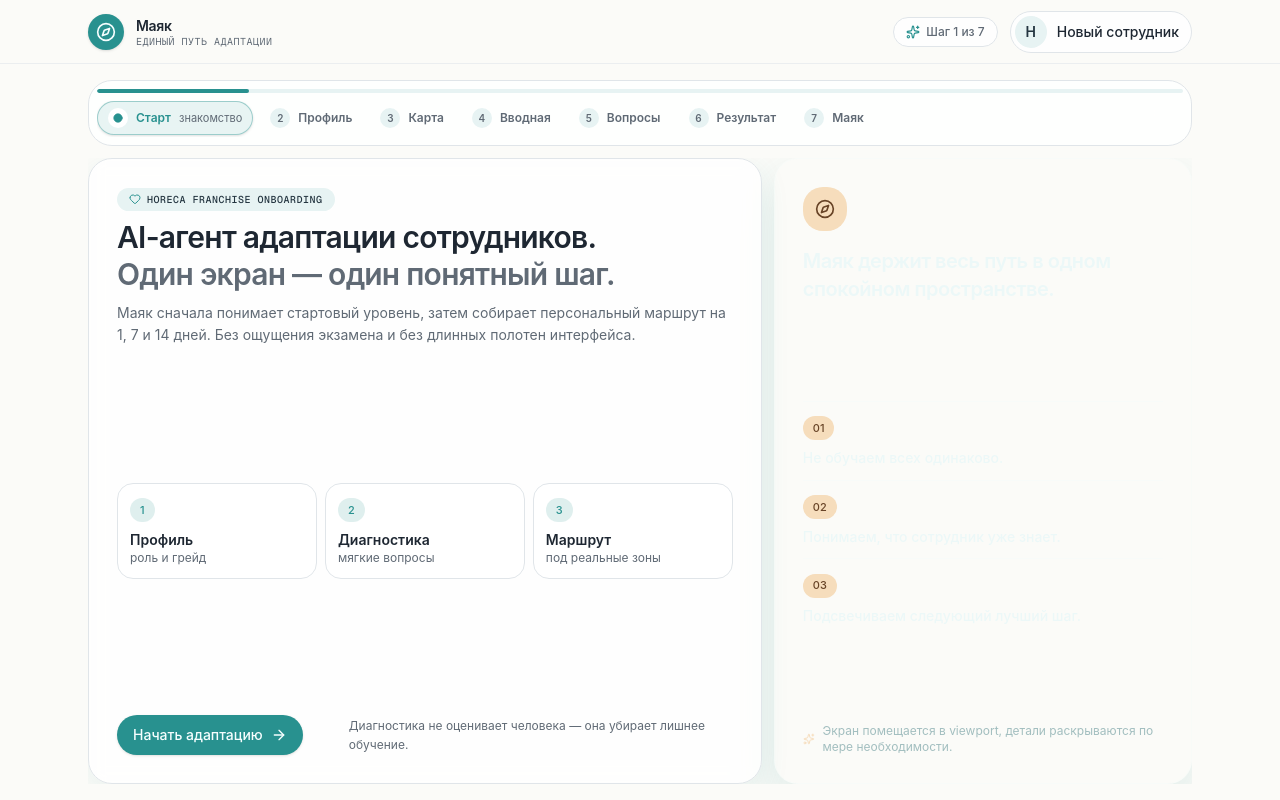
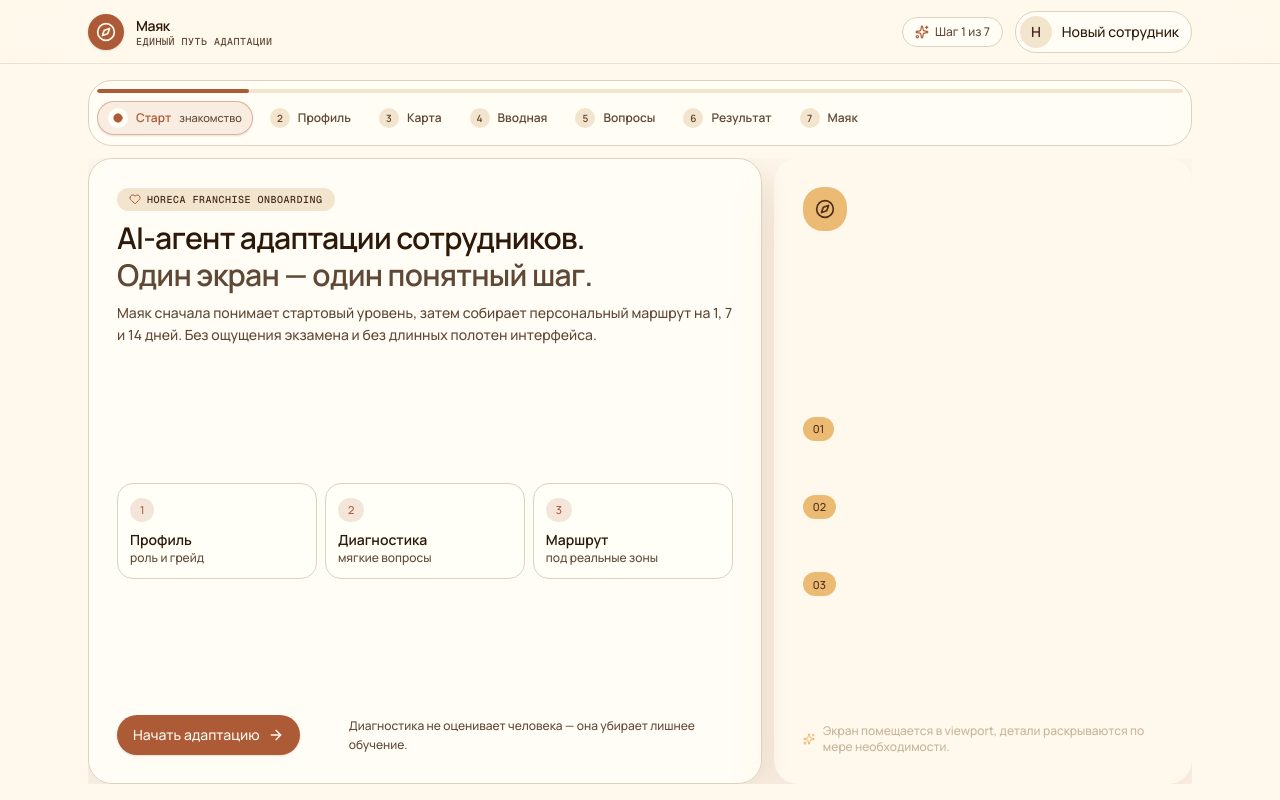
Before and after one commit to Ramilko37/ai-onboarding, a Next.js app: page / in a window 1280 px wide. Built offline with nearby package versions, Linux system fonts and the light colour scheme.

Commit message:
Retheme Mayak palette for HORECA warmth

```diff
--- a/app/globals.css
+++ b/app/globals.css
@@ -1,7 +1,8 @@
 @import "tailwindcss";
 
 @theme inline {
-  --font-sans: var(--font-geist-sans), "Geist Fallback", ui-sans-serif, system-ui, sans-serif;
+  --font-sans: var(--font-manrope), "Manrope Fallback", ui-sans-serif, system-ui, sans-serif;
+  --font-display: var(--font-montserrat), var(--font-manrope), ui-sans-serif, system-ui, sans-serif;
   --font-mono: var(--font-geist-mono), "Geist Mono Fallback", ui-monospace, monospace;
 
   --color-background: var(--background);
@@ -39,48 +40,49 @@
 :root {
   --radius: 1.25rem;
 
-  /* Warm, airy paper background */
-  --background: oklch(0.987 0.004 106);
-  --foreground: oklch(0.27 0.024 252);
+  /* HORECA palette: cream tablecloth, espresso text, copper warmth, herb accents */
+  --background: oklch(0.982 0.018 82);
+  --foreground: oklch(0.235 0.04 56);
 
-  --card: oklch(1 0 0);
-  --card-foreground: oklch(0.27 0.024 252);
+  --card: oklch(0.997 0.009 82);
+  --card-foreground: oklch(0.235 0.04 56);
 
-  --popover: oklch(1 0 0);
-  --popover-foreground: oklch(0.27 0.024 252);
+  --popover: oklch(0.997 0.009 82);
+  --popover-foreground: oklch(0.235 0.04 56);
 
-  /* Calm teal — growth, trust, calm */
-  --primary: oklch(0.6 0.092 193);
-  --primary-foreground: oklch(0.99 0.01 193);
+  /* Copper — hospitality, food craft, warm action */
+  --primary: oklch(0.56 0.12 43);
+  --primary-foreground: oklch(0.99 0.016 82);
 
-  --secondary: oklch(0.955 0.012 200);
-  --secondary-foreground: oklch(0.32 0.03 235);
+  /* Toasted cream — calm surfaces, chips, assistant messages */
+  --secondary: oklch(0.925 0.035 80);
+  --secondary-foreground: oklch(0.31 0.045 55);
 
-  --muted: oklch(0.965 0.006 240);
-  --muted-foreground: oklch(0.52 0.022 250);
+  --muted: oklch(0.945 0.024 78);
+  --muted-foreground: oklch(0.42 0.042 58);
 
-  /* Warm sand accent — friendliness, warmth */
-  --accent: oklch(0.91 0.052 76);
-  --accent-foreground: oklch(0.42 0.066 58);
+  /* Honey — attention, learning-in-progress, friendly emphasis */
+  --accent: oklch(0.82 0.105 76);
+  --accent-foreground: oklch(0.335 0.055 48);
 
-  --border: oklch(0.92 0.008 240);
-  --input: oklch(0.92 0.008 240);
-  --ring: oklch(0.6 0.092 193);
+  --border: oklch(0.865 0.026 75);
+  --input: oklch(0.865 0.026 75);
+  --ring: oklch(0.56 0.12 43);
 
-  /* Soft aurora accents for ambient, futuristic glow */
-  --aurora-1: oklch(0.86 0.07 195);
-  --aurora-2: oklch(0.9 0.06 150);
-  --aurora-3: oklch(0.91 0.05 76);
+  /* Ambient glows: copper, herb, honey — no medical mint */
+  --aurora-1: oklch(0.84 0.075 42);
+  --aurora-2: oklch(0.8 0.07 124);
+  --aurora-3: oklch(0.9 0.082 84);
 
-  /* Deep teal surface for immersive panels (kept calm, never harsh) */
-  --deep: oklch(0.34 0.045 205);
-  --deep-foreground: oklch(0.97 0.012 200);
-  --deep-muted: oklch(0.78 0.03 200);
-  --deep-border: color-mix(in oklch, var(--deep-foreground) 22%, transparent);
+  /* Espresso surface for immersive panels */
+  --deep: oklch(0.285 0.052 55);
+  --deep-foreground: oklch(0.985 0.018 82);
+  --deep-muted: oklch(0.78 0.045 76);
+  --deep-border: color-mix(in oklch, var(--deep-foreground) 20%, transparent);
 
-  /* Soft, tinted shadow */
-  --shadow-soft: 0 20px 50px color-mix(in oklch, var(--primary) 14%, transparent);
-  --shadow-card: 0 10px 30px color-mix(in oklch, var(--primary) 9%, transparent);
+  /* Warm, grounded shadows */
+  --shadow-soft: 0 22px 54px color-mix(in oklch, var(--primary) 18%, transparent);
+  --shadow-card: 0 10px 28px color-mix(in oklch, var(--deep) 11%, transparent);
 
   color-scheme: light;
 }
@@ -99,6 +101,7 @@ body {
   background-color: var(--background);
   color: var(--foreground);
   font-family: var(--font-sans);
+  font-weight: 500;
   -webkit-font-smoothing: antialiased;
   text-rendering: optimizeLegibility;
 }
```
